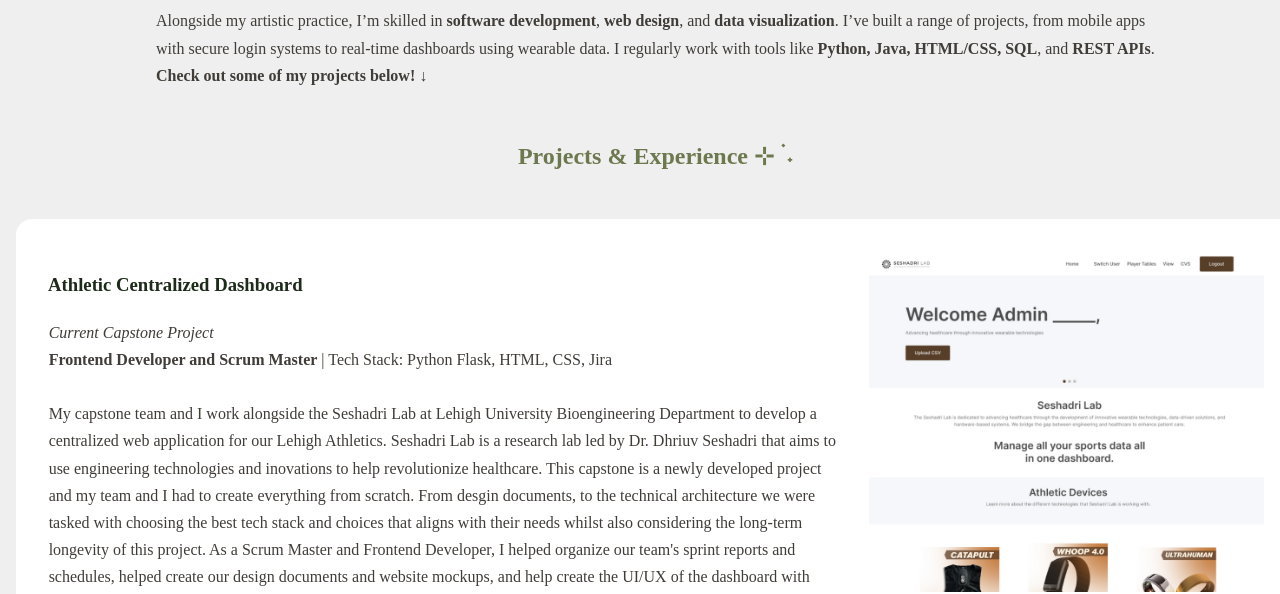
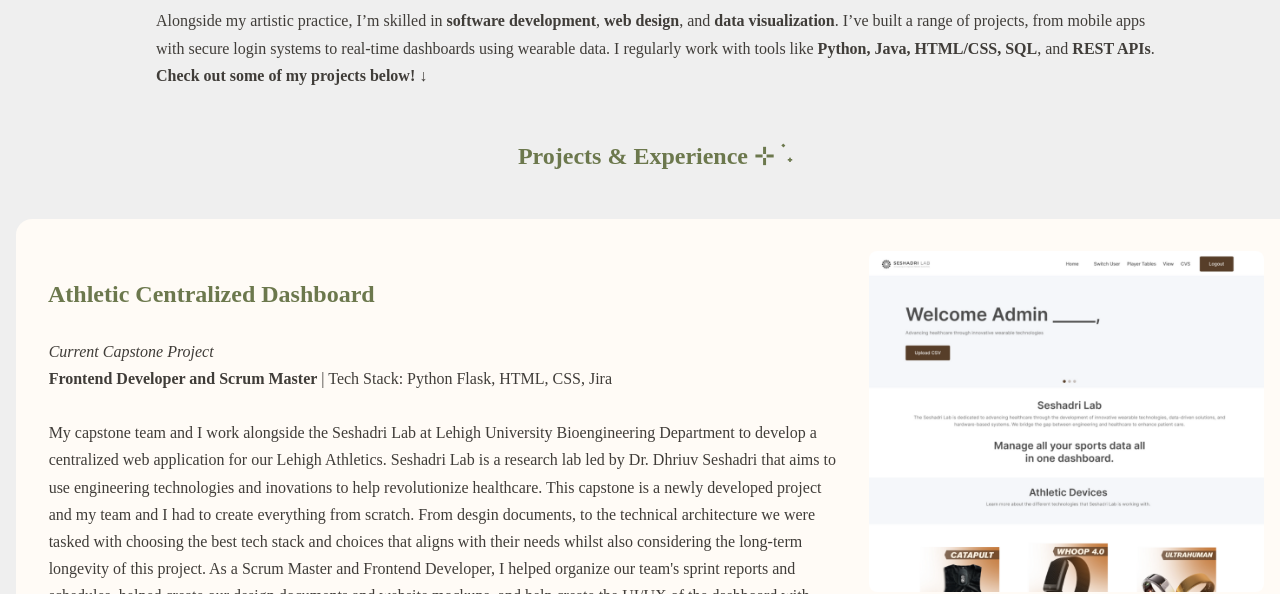
Before and after one commit to jasmineclin/Jasmine-s-Portfolio, a website: page projects.html in a window 1280 px wide. Shown: the part 206-800 px from the top of the page. Drawn offline with Linux system fonts and the light colour scheme; a web font is replaced by a local one.

Commit message:
Updated Colord

```diff
--- a/css/about.css
+++ b/css/about.css
@@ -24,4 +24,5 @@
   font-size: 1em;
   line-height: 2;
   padding-top:3em;
+
 }
--- a/css/projects.css
+++ b/css/projects.css
@@ -13,7 +13,7 @@
   gap: 2rem;
   padding: 2rem;
   margin-bottom: 2.5rem;
-  background-color: #ffffff; /* beige */
+  background-color: #fffbf6; /* beige */
   border-radius: 1rem;
   align-items: flex-start;
   flex-wrap: wrap; /* allows better stacking on mobile */
@@ -56,3 +56,7 @@
     margin-top: 2rem;
   }
 }
+h3 {
+  color: #6c784d;
+  font-size: 1.5rem;
+}
```
